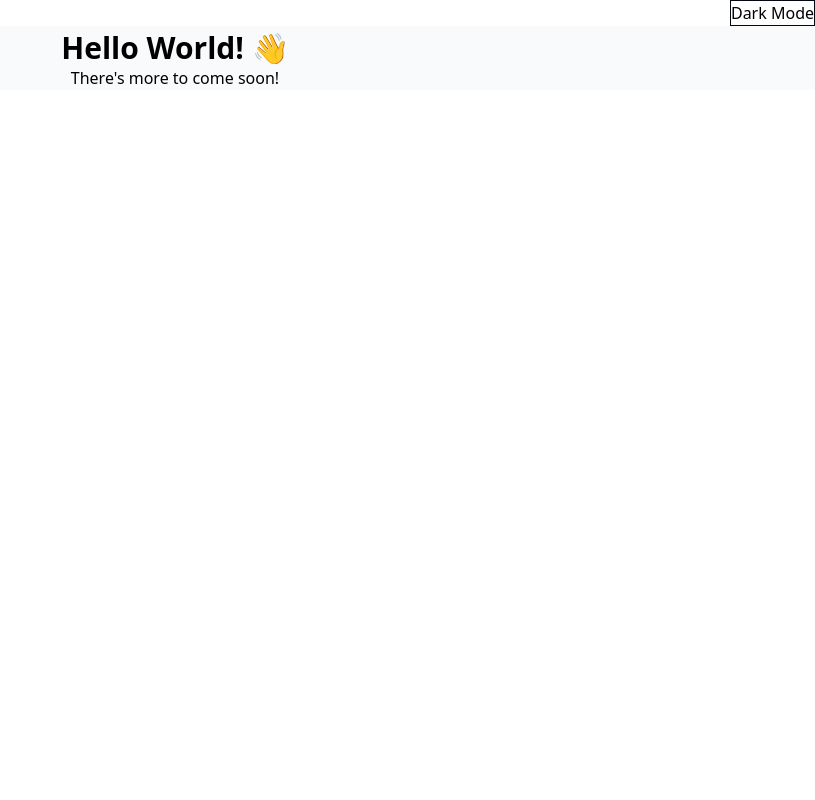
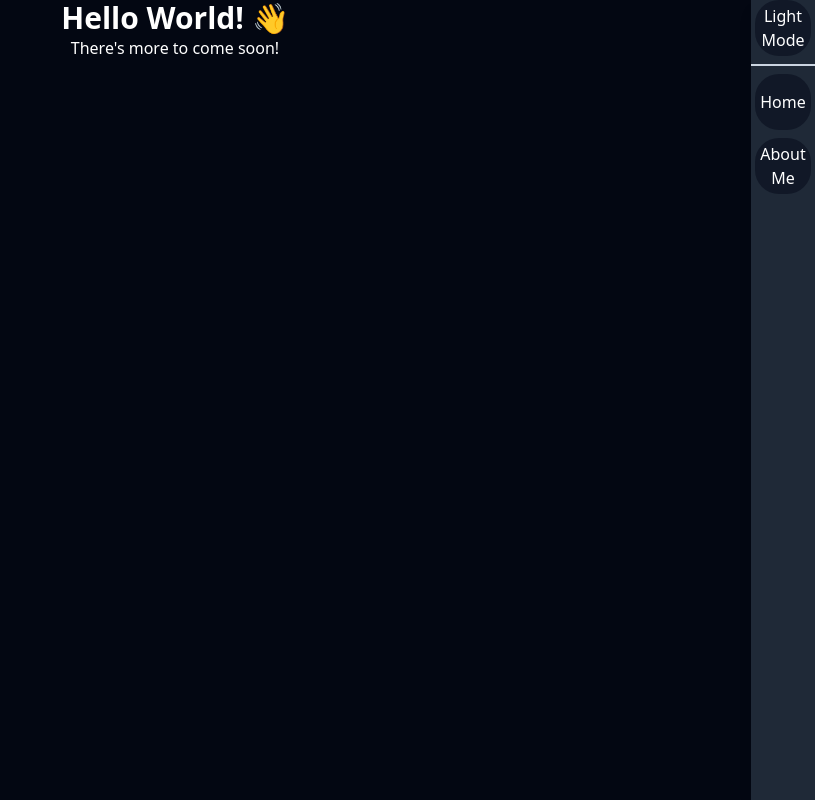
Before and after one commit to Mr-Mylad/mrmylad.ml, a SvelteKit app: page / in a window 1280 px wide. Shown: the whole page, without its empty margins (465-1280 px from the left). Built offline with nearby package versions, Linux system fonts and the light colour scheme.

Commit message:
Rewrote +layout.svelte and made darkModeEnabled persistent

```diff
--- a/src/routes/+layout.svelte
+++ b/src/routes/+layout.svelte
@@ -1,16 +1,29 @@
 <script lang="ts">
     import "$lib/index.css";
-    let app: HTMLDivElement;
-    let darkModeEnabled: boolean = false;
+    import { onMount } from "svelte";
+
+    let darkModeEnabled: boolean = true;
+
+    onMount(() => {
+        darkModeEnabled = localStorage.darkModeEnabled ?
+            localStorage.darkModeEnabled === "true" ? true : false
+        : true;
+    });
+
     const toggleDarkMode: () => void = () => {
         darkModeEnabled = !darkModeEnabled;
-    };
-    $: appDivClass = `${darkModeEnabled ? "dark bg-gray-800" : "bg-gray-50"}`;
+        localStorage.darkModeEnabled = darkModeEnabled;
+    }
+    $: appDivClass = `${darkModeEnabled ? "dark bg-gray-950" : "bg-slate-50"} h-screen m-0`;
 </script>
 
-<div id="app" class={appDivClass} bind:this={app}>
-    <nav class="mb-1 text-right w-screen text-black dark:text-white bg-white dark:bg-gray-950">
-        <button class="border border-gray-950" on:click={toggleDarkMode}>{darkModeEnabled ? "Light Mode" : "Dark Mode"}</button>
+<div id="app" class={appDivClass}>
+    <!-- Sidebar -->
+    <nav class="fixed top-0 right-0 h-screen w-16 m-0 flex flex-col text-black dark:text-white bg-slate-300 dark:bg-gray-800 shadow-lg">
+        <button class="sidebar-icon" on:click={toggleDarkMode}>{darkModeEnabled ? "Light Mode" : "Dark Mode"}</button>
+        <hr class="h-fit mb-2 border-gray-800 dark:border-slate-300 border-y" />
+        <button class="sidebar-icon" on:click={() => open("/", "_self")}>Home</button>
+        <button class="sidebar-icon" on:click={() => open("/AboutMe/", "_self")}>About Me</button>
     </nav>
     <slot />
 </div>
```
